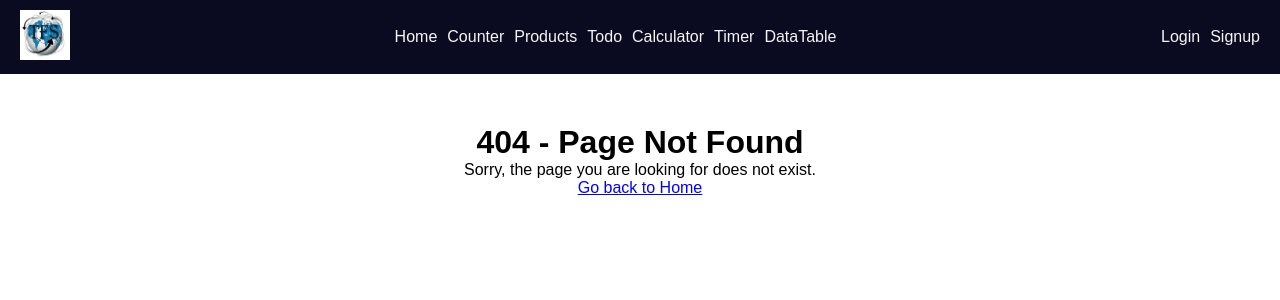
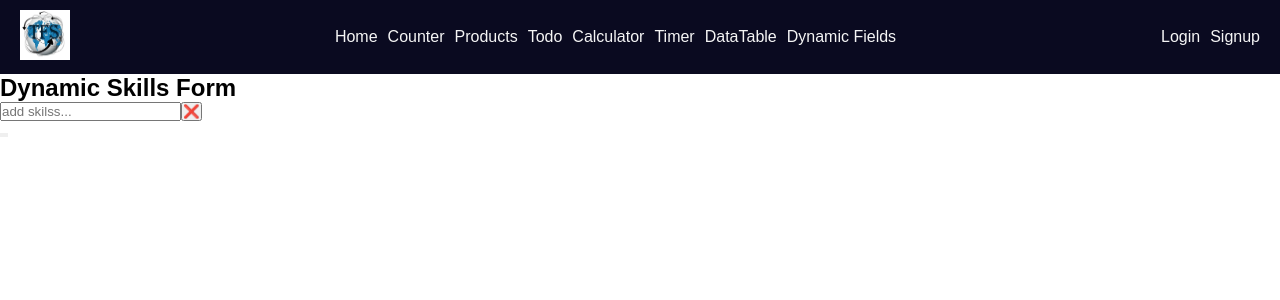
Before and after one commit to mohdadil12345/react-practise, a React app in the folder frontend/: page /dynamic-fields in a window 1280 px wide. Before the commit this address had no page. Shown: the top 300 px of the page. Built offline with nearby package versions, Linux system fonts and the light colour scheme; the HTML template or start-up script is replaced by a standard one.

Commit message:
pre-main

```diff
--- a/frontend/src/components/layout/Navbar.jsx
+++ b/frontend/src/components/layout/Navbar.jsx
@@ -19,6 +19,7 @@ const Navbar = () => {
       <Link to={"/calculator"}>Calculator</Link>
       <Link to={"/timer"}>Timer</Link>
       <Link to={"/datatable"}>DataTable</Link>
+      <Link to={"/dynamic-fields"}>Dynamic Fields</Link>
      </div>
 
 
--- /dev/null
+++ b/frontend/src/pages/DynamicField.jsx
@@ -0,0 +1,150 @@
+
+import React from 'react'
+
+const DynamicField = () => {
+
+
+    return (
+        <div className='container'>
+            <h2>Dynamic Skills Form</h2>
+
+            <form action="">
+
+                <div>
+                    <input type="text" placeholder='add skilss...' />
+
+                    <button>❌</button>
+                </div>
+
+                <div className='btn.container'>
+                    <button></button><button></button>
+                </div>
+
+
+            </form>
+        </div>
+    )
+}
+
+export default DynamicField
+
+
+
+
+
+
+
+
+
+
+
+
+
+
+// import React, { useState } from "react";
+// import { useForm, useFieldArray } from "react-hook-form";
+// import "../styles/dynamicfield.scss"
+// export default function SkillsForm() {
+//   const [submittedSkills, setSubmittedSkills] = useState([]);
+
+//   const {
+//     register,
+//     control,
+//     handleSubmit,
+//     reset,
+//     formState: { errors }
+//   } = useForm({
+//     defaultValues: {
+//       skills: [{ value: "" }]
+//     }
+//   });
+
+//   const { fields, append, remove } = useFieldArray({
+//     control,
+//     name: "skills"
+//   });
+
+//   const onSubmit = (data) => {
+//     const skills = data.skills.map((item) => item.value);
+
+//     setSubmittedSkills(skills);
+
+//     console.log(data);
+
+//     reset({
+//       skills: [{ value: "" }]
+//     });
+//   };
+
+//   return (
+//     <div className="container">
+//       <h2>Dynamic Skills Form</h2>
+
+//       <form onSubmit={handleSubmit(onSubmit)}>
+//         {fields.map((field, index) => (
+//           <div className="input-group" key={field.id}>
+//             <div>
+//               <input
+//                 type="text"
+//                 placeholder="Enter Skill"
+//                 {...register(`skills.${index}.value`, {
+//                   required: "Skill is required",
+//                   minLength: {
+//                     value: 2,
+//                     message: "Minimum 2 characters required"
+//                   }
+//                 })}
+//               />
+
+//               {errors.skills?.[index]?.value && (
+//                 <p className="error">
+//                   {errors.skills[index].value.message}
+//                 </p>
+//               )}
+//             </div>
+
+//             <button
+//               type="button"
+//               className="remove-btn"
+//               onClick={() => remove(index)}
+//               disabled={fields.length === 1}
+//             >
+//               Remove
+//             </button>
+//           </div>
+//         ))}
+
+//         <div className="btn-container">
+//           <button
+//             type="button"
+//             className="add-btn"
+//             onClick={() => append({ value: "" })}
+//           >
+//             Add Skill
+//           </button>
+
+//           <button
+//             type="submit"
+//             className="submit-btn"
+//           >
+//             Submit
+//           </button>
+//         </div>
+//       </form>
+
+//       {submittedSkills.length > 0 && (
+//         <div className="list-container">
+//           <h3>Submitted Skills</h3>
+
+//           <ul>
+//             {submittedSkills.map((skill, index) => (
+//               <li key={index}>
+//                 {skill}
+//               </li>
+//             ))}
+//           </ul>
+//         </div>
+//       )}
+//     </div>
+//   );
+// }
--- a/frontend/src/routes/AllRoutes.jsx
+++ b/frontend/src/routes/AllRoutes.jsx
@@ -10,6 +10,7 @@ import Timers from "../features/timer/Timers"
 import ProductList from "../features/products/components/ProductList"
 import ProductDetails from "../features/products/pages/ProductDetails"
 import DataTable from "../features/datatable/DataTable"
+import DynamicField from "../pages/DynamicField"
 
 const AllRoutes = () => {
   return (
@@ -23,6 +24,7 @@ const AllRoutes = () => {
         <Route path = "/timer" element={<Timers/>}/>
         <Route path = "/products/:id" element={<ProductDetails/>}/>
         <Route path = "/datatable" element={<DataTable/>}/>
+        <Route path = "/dynamic-fields" element={<DynamicField/>}/>
 
 
         <Route path = "/login" element={<LoginPage/>}/>
--- /dev/null
+++ b/frontend/src/styles/dynamicfield.scss
@@ -0,0 +1,79 @@
+
+.container {
+  width: 500px;
+  margin: 40px auto;
+  padding: 20px;
+  border: 1px solid #ddd;
+  border-radius: 10px;
+  font-family: Arial, sans-serif;
+}
+
+h2,
+h3 {
+  text-align: center;
+}
+
+.input-group {
+  display: flex;
+  gap: 10px;
+  margin-bottom: 15px;
+  align-items: flex-start;
+}
+
+input {
+  width: 250px;
+  padding: 10px;
+  border: 1px solid #ccc;
+  border-radius: 5px;
+}
+
+.error {
+  color: red;
+  font-size: 12px;
+  margin-top: 5px;
+}
+
+.btn-container {
+  display: flex;
+  gap: 10px;
+  margin-top: 20px;
+}
+
+button {
+  padding: 10px 15px;
+  border: none;
+  cursor: pointer;
+  border-radius: 5px;
+}
+
+.add-btn {
+  background-color: #2196f3;
+  color: white;
+}
+
+.submit-btn {
+  background-color: #4caf50;
+  color: white;
+}
+
+.remove-btn {
+  background-color: #f44336;
+  color: white;
+}
+
+button:disabled {
+  opacity: 0.5;
+  cursor: not-allowed;
+}
+
+.list-container {
+  margin-top: 30px;
+}
+
+ul {
+  padding-left: 20px;
+}
+
+li {
+  margin-bottom: 8px;
+}
```
